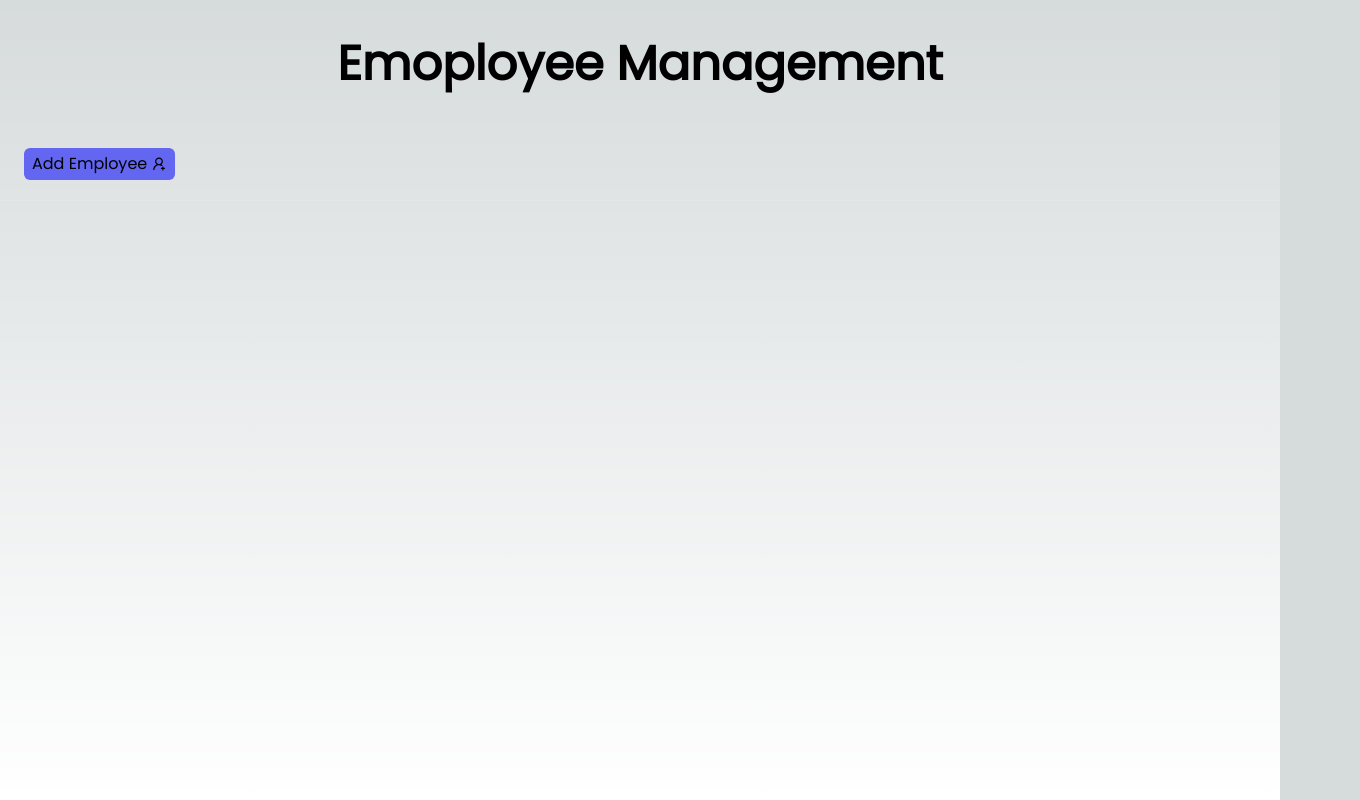
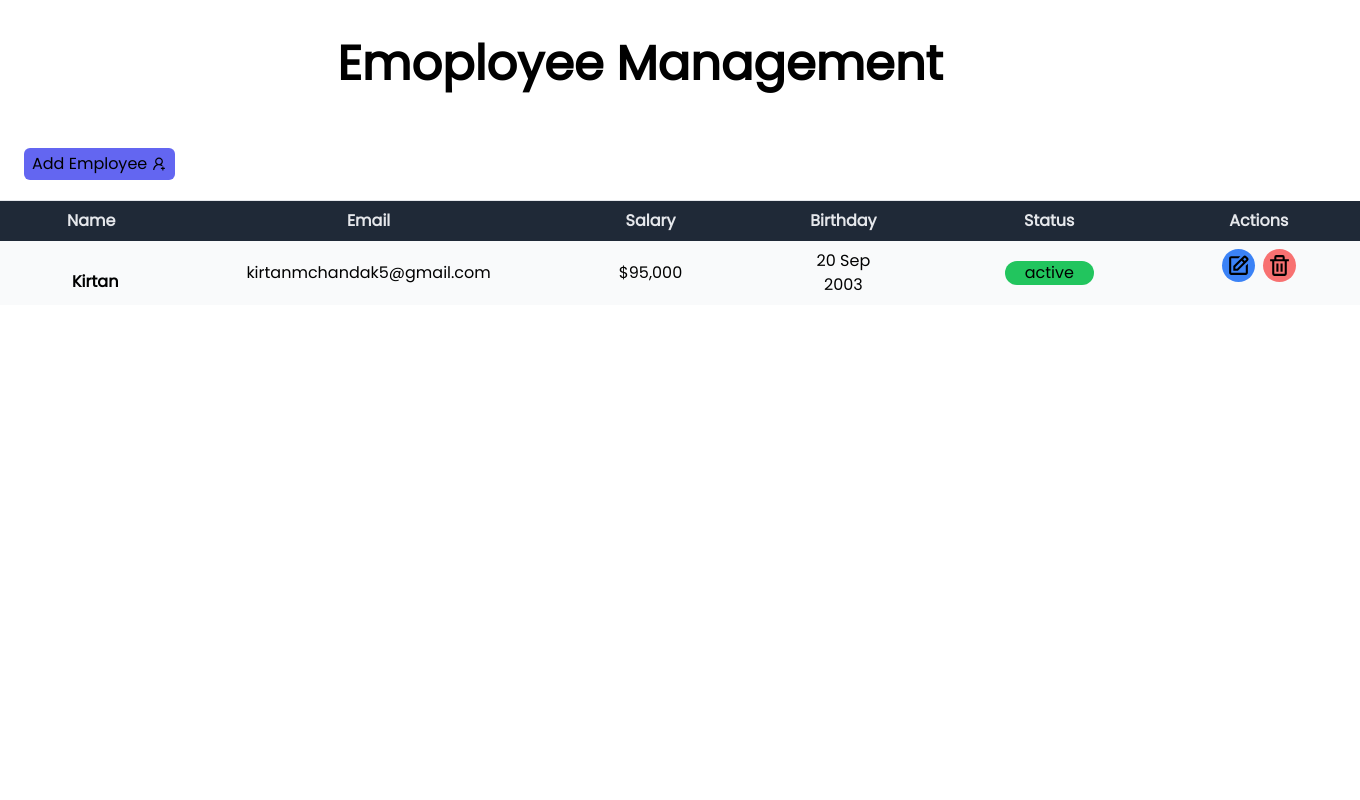
Before and after one commit to kirtanchandak/employee-management, a Next.js app: page / in a window 1280 px wide. Shown: the whole page, 1360 px wide, since content can reach past the window. Built offline with nearby package versions, Linux system fonts and the light colour scheme.

Commit message:
created a table

```diff
--- a/src/components/Table.js
+++ b/src/components/Table.js
@@ -1,7 +1,65 @@
 import React from "react";
+import { BiEdit, BiTrash } from "react-icons/bi";
 
 function Table() {
-  return <div>Table</div>;
+  return (
+    <div>
+      <table className="min-w-full table-auto">
+        <thead>
+          <tr className="bg-gray-800">
+            <th className="px-16 py-2">
+              <span className="text-gray-200">Name</span>
+            </th>
+            <th className="px-16 py-2">
+              <span className="text-gray-200">Email</span>
+            </th>
+            <th className="px-16 py-2">
+              <span className="text-gray-200">Salary</span>
+            </th>
+            <th className="px-16 py-2">
+              <span className="text-gray-200">Birthday</span>
+            </th>
+            <th className="px-16 py-2">
+              <span className="text-gray-200">Status</span>
+            </th>
+            <th className="px-16 py-2">
+              <span className="text-gray-200">Actions</span>
+            </th>
+          </tr>
+        </thead>
+        <tbody className="bg-gray-200">
+          <tr className="bg-gray-50 text-center">
+            <td className="px-16 py-1 flex flex-row items-center">
+              <img src="#" alt="" />
+              <span className="text-center ml-2 font-semibold">Kirtan</span>
+            </td>
+            <td className="px-16 py-2">
+              <span>kirtanmchandak5@gmail.com</span>
+            </td>
+            <td className="px-16 py-2">
+              <span>$95,000</span>
+            </td>
+            <td className="px-16 py-2">
+              <span>20 Sep 2003</span>
+            </td>
+            <td className="px-16 py-2">
+              <button className="cursor bg-green-500 px-5 rounded-full">
+                <span>active</span>
+              </button>
+            </td>
+            <td className="px-16 py-2 flex justify-around gap-2">
+              <button className="cursor bg-blue-500 rounded-full py-1 px-1">
+                <BiEdit size={25} />
+              </button>
+              <button className="cursor bg-red-400 rounded-full py-1 px-1">
+                <BiTrash size={25} />
+              </button>
+            </td>
+          </tr>
+        </tbody>
+      </table>
+    </div>
+  );
 }
 
 export default Table;
--- a/src/pages/index.js
+++ b/src/pages/index.js
@@ -1,6 +1,7 @@
 import Head from "next/head";
 import styles from "../styles/Home.module.css";
 import { AiOutlineUserAdd } from "react-icons/ai";
+import Table from "@/components/Table";
 
 export default function Home() {
   return (
@@ -23,6 +24,9 @@ export default function Home() {
             </button>
           </div>
         </div>
+        <div className="container mx-auto">
+          <Table />
+        </div>
       </main>
     </>
   );
--- a/src/styles/globals.css
+++ b/src/styles/globals.css
@@ -7,111 +7,3 @@
 *>* {
   font-family: 'Poppins', sans-serif;
 }
-
-:root {
-  --max-width: 1100px;
-  --border-radius: 12px;
-  --font-mono: ui-monospace, Menlo, Monaco, 'Cascadia Mono', 'Segoe UI Mono',
-    'Roboto Mono', 'Oxygen Mono', 'Ubuntu Monospace', 'Source Code Pro',
-    'Fira Mono', 'Droid Sans Mono', 'Courier New', monospace;
-
-  --foreground-rgb: 0, 0, 0;
-  --background-start-rgb: 214, 219, 220;
-  --background-end-rgb: 255, 255, 255;
-
-  --primary-glow: conic-gradient(
-    from 180deg at 50% 50%,
-    #16abff33 0deg,
-    #0885ff33 55deg,
-    #54d6ff33 120deg,
-    #0071ff33 160deg,
-    transparent 360deg
-  );
-  --secondary-glow: radial-gradient(
-    rgba(255, 255, 255, 1),
-    rgba(255, 255, 255, 0)
-  );
-
-  --tile-start-rgb: 239, 245, 249;
-  --tile-end-rgb: 228, 232, 233;
-  --tile-border: conic-gradient(
-    #00000080,
-    #00000040,
-    #00000030,
-    #00000020,
-    #00000010,
-    #00000010,
-    #00000080
-  );
-
-  --callout-rgb: 238, 240, 241;
-  --callout-border-rgb: 172, 175, 176;
-  --card-rgb: 180, 185, 188;
-  --card-border-rgb: 131, 134, 135;
-}
-
-@media (prefers-color-scheme: dark) {
-  :root {
-    --foreground-rgb: 255, 255, 255;
-    --background-start-rgb: 0, 0, 0;
-    --background-end-rgb: 0, 0, 0;
-
-    --primary-glow: radial-gradient(rgba(1, 65, 255, 0.4), rgba(1, 65, 255, 0));
-    --secondary-glow: linear-gradient(
-      to bottom right,
-      rgba(1, 65, 255, 0),
-      rgba(1, 65, 255, 0),
-      rgba(1, 65, 255, 0.3)
-    );
-
-    --tile-start-rgb: 2, 13, 46;
-    --tile-end-rgb: 2, 5, 19;
-    --tile-border: conic-gradient(
-      #ffffff80,
-      #ffffff40,
-      #ffffff30,
-      #ffffff20,
-      #ffffff10,
-      #ffffff10,
-      #ffffff80
-    );
-
-    --callout-rgb: 20, 20, 20;
-    --callout-border-rgb: 108, 108, 108;
-    --card-rgb: 100, 100, 100;
-    --card-border-rgb: 200, 200, 200;
-  }
-}
-
-* {
-  box-sizing: border-box;
-  padding: 0;
-  margin: 0;
-}
-
-html,
-body {
-  max-width: 100vw;
-  overflow-x: hidden;
-}
-
-body {
-  color: rgb(var(--foreground-rgb));
-  background: linear-gradient(
-      to bottom,
-      transparent,
-      rgb(var(--background-end-rgb))
-    )
-    rgb(var(--background-start-rgb));
-}
-
-a {
-  color: inherit;
-  text-decoration: none;
-}
-
-@media (prefers-color-scheme: dark) {
-  html {
-    color-scheme: dark;
-  }
-}
```
